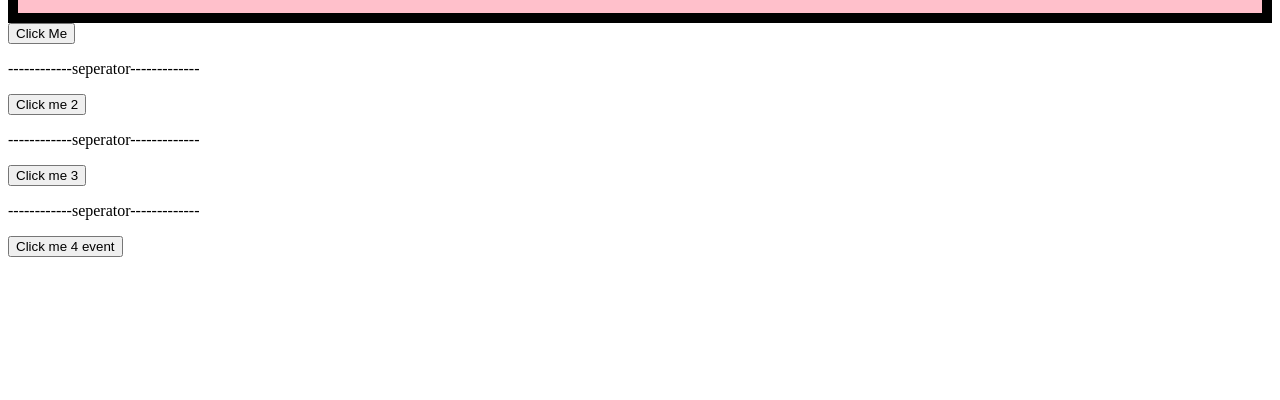
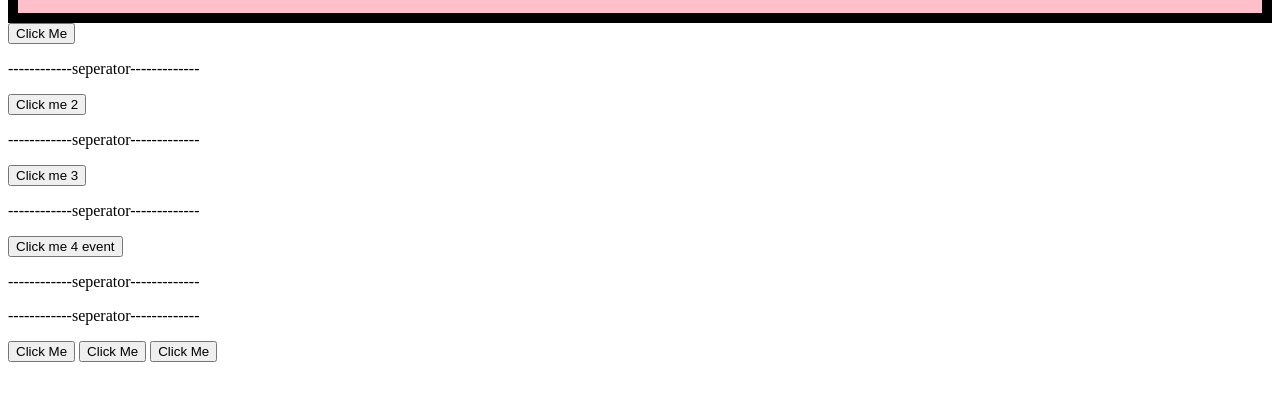
Before and after one commit to Jarjarniks/DOM-Manipulation-Events, a plain HTML site: page index.html in a window 1280 px wide. Shown: the part 302-702 px from the top of the page. Drawn offline with Linux system fonts and the light colour scheme.

Commit message:
Add markup for group div & selector for it

```diff
--- a/app.js
+++ b/app.js
@@ -47,3 +47,5 @@ const eventInfoBtn = document.querySelector('#event-info');
 eventInfoBtn.addEventListener('click', function (e) {
     console.log(e)
 })
+
+const group = document.querySelector('#group');
--- a/index.html
+++ b/index.html
@@ -19,4 +19,11 @@
   <button id="best-btn">Click me 3</button>
   <p>------------seperator-------------</p>
   <button id="event-info">Click me 4 event</button>
+  <p>------------seperator-------------</p>
+  <p>------------seperator-------------</p>
+  <div id="group">
+    <button id="1">Click Me</button>
+    <button id="2">Click Me</button>
+    <button id="3">Click Me</button>
+</div>
 </body>
```
